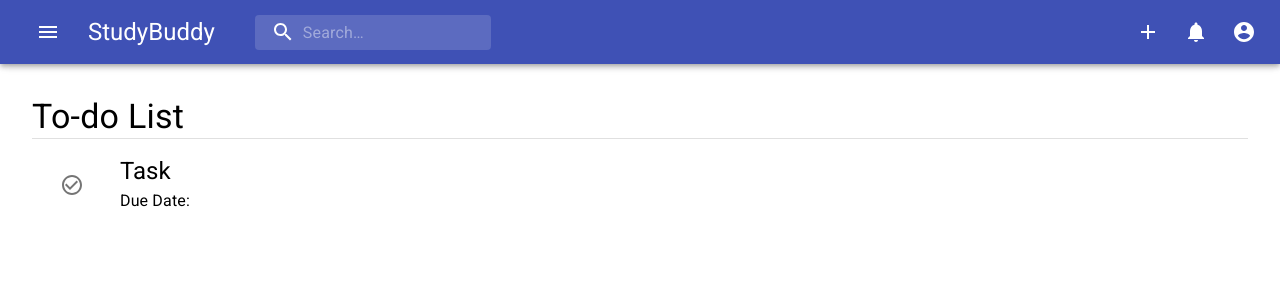
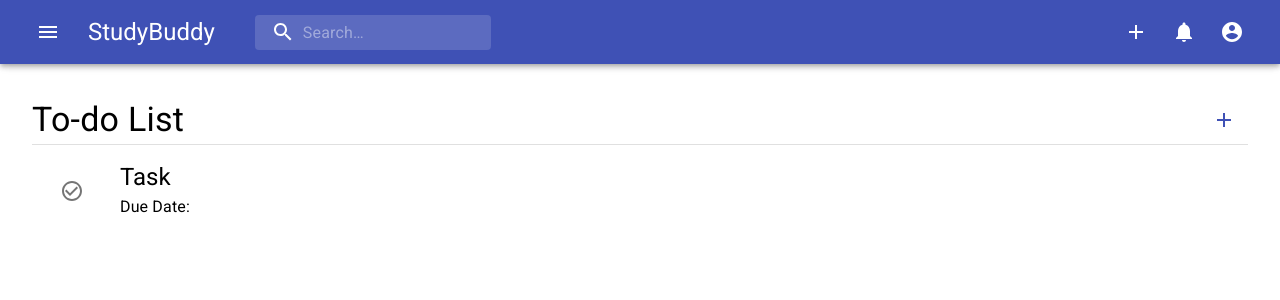
Before and after one commit to alexl0806/OrgTool, a React (Create React App) app in the folder client/: page /todo in a window 1280 px wide. Shown: the top 300 px of the page. Built offline with nearby package versions, Linux system fonts and the light colour scheme.

Commit message:
Added react-redux package

```diff
--- a/client/package.json
+++ b/client/package.json
@@ -16,6 +16,7 @@
     "npm": "^7.19.1",
     "react": "^17.0.2",
     "react-dom": "^17.0.2",
+    "react-redux": "^7.2.4",
     "react-router-dom": "^5.2.0",
     "react-scripts": "4.0.3",
     "redux": "^4.1.0",
--- a/client/src/components/AppNavbar/AppNavbar.js
+++ b/client/src/components/AppNavbar/AppNavbar.js
@@ -83,7 +83,7 @@ const AppNavbar = () => {
             <IconButton color="inherit">
               <NotificationsIcon />
             </IconButton>
-            <IconButton color="inherit" edge="end">
+            <IconButton color="inherit">
               <AccountCircleIcon />
             </IconButton>
           </div>
--- a/client/src/components/AppNavbar/SideMenu.js
+++ b/client/src/components/AppNavbar/SideMenu.js
@@ -72,8 +72,8 @@ const SideMenu = ({ isOpen, toggleSideMenu }) => {
         <Toolbar />
         <List>
           {listItems.map(({ path, text }) => (
-            <Link to={path} className={classes.link}>
-              <ListItem button key={text}>
+            <Link to={path} className={classes.link} key={text}>
+              <ListItem button>
                 <ListItemText primary={text} />
               </ListItem>
             </Link>
--- a/client/src/components/Todo.js
+++ b/client/src/components/Todo.js
@@ -1,13 +1,27 @@
 import React from "react";
 
-import { Typography, List, ListItem, Divider } from "@material-ui/core";
+import {
+  Typography,
+  List,
+  ListItem,
+  Divider,
+  Box,
+  IconButton,
+} from "@material-ui/core";
 
 import TodoItem from "./TodoItem.js";
+import AddIcon from "@material-ui/icons/Add";
 
 const Todo = () => {
   return (
     <>
-      <Typography variant="h4">To-do List</Typography>
+      <Box display="flex" flexDirection="row" alignItems="center">
+        <Typography variant="h4">To-do List</Typography>
+        <div style={{ flexGrow: 1 }}></div>
+        <IconButton color="primary">
+          <AddIcon />
+        </IconButton>
+      </Box>
       <Divider />
       <List>
         <ListItem key="">
```
Also changed, not shown: 2 other files (tests, documents, lock files or other folders).
